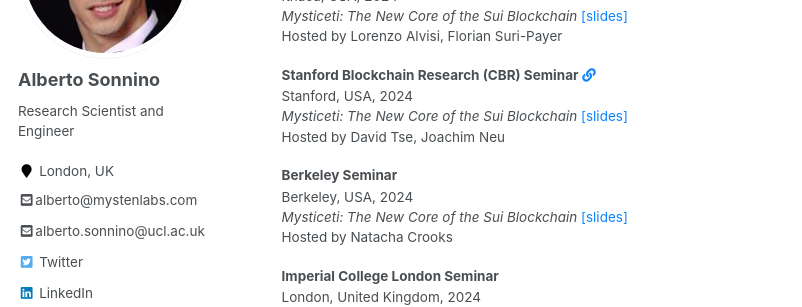
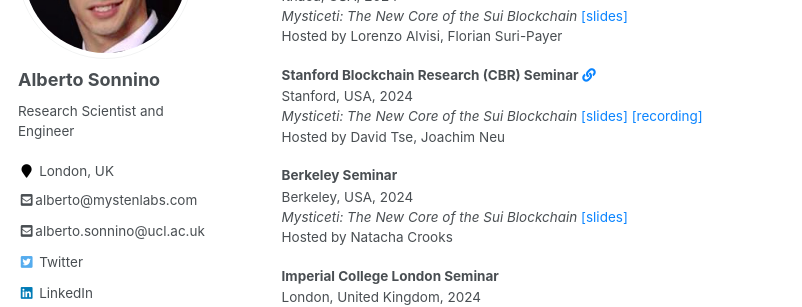
Before and after one commit to asonnino/asonnino.github.io, a Jekyll site: the page built from _pages/talks.md, in a window 1280 px wide and 900 px high, scrolled down 777 px. Shown: the part 152-459 px from the top of the window, without its empty margins (0-802 px from the left). Built offline with Jekyll 4.4.1, drawn with Linux system fonts in a browser that asks for light colours.

Commit message:
update link to stanford talk

```diff
--- a/_data/talks.json
+++ b/_data/talks.json
@@ -586,6 +586,7 @@
     "hosts": ["David Tse", "Joachim Neu"],
     "slides": "mysticeti-v5.pdf",
     "link": "https://cbr.stanford.edu/seminar.html",
+    "recording": "https://www.youtube.com/watch?v=JhhCxyZylx8",
     "papers": ["mysticeti.pdf"]
   },
   {
```
